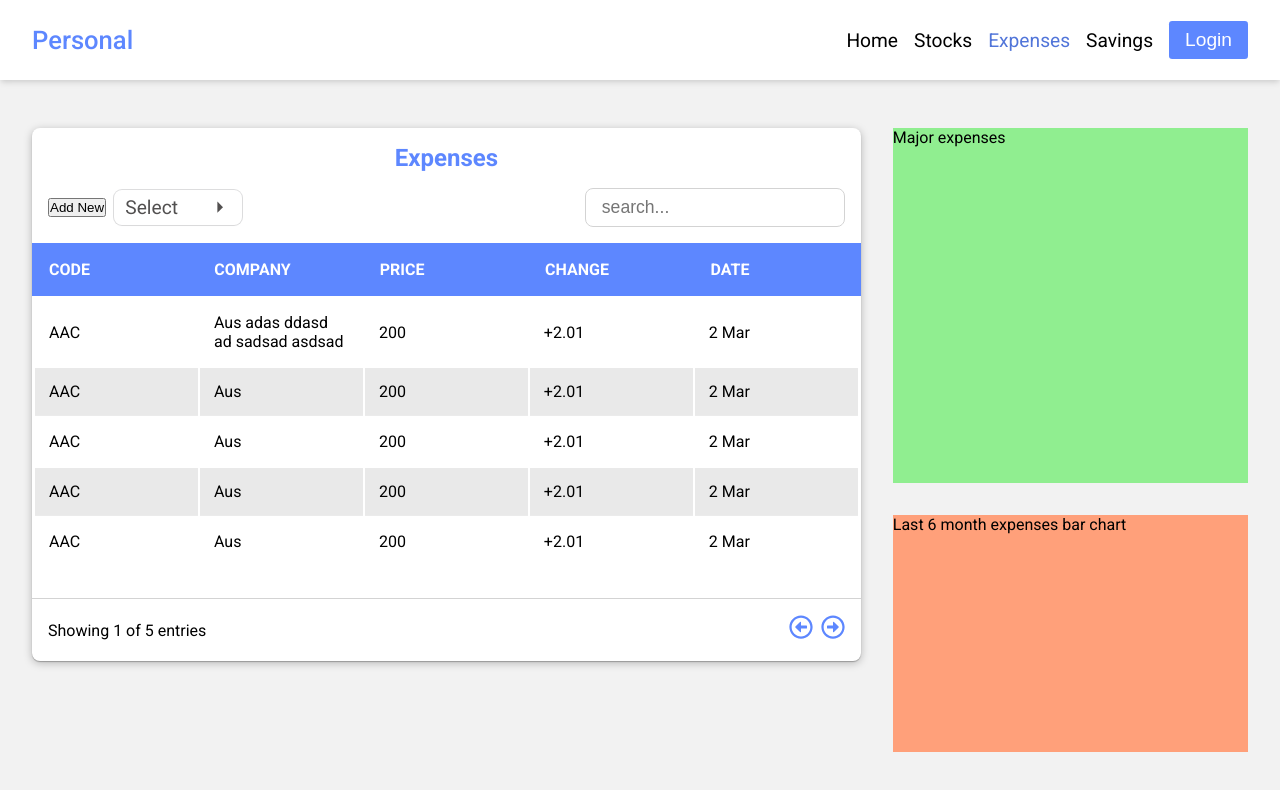
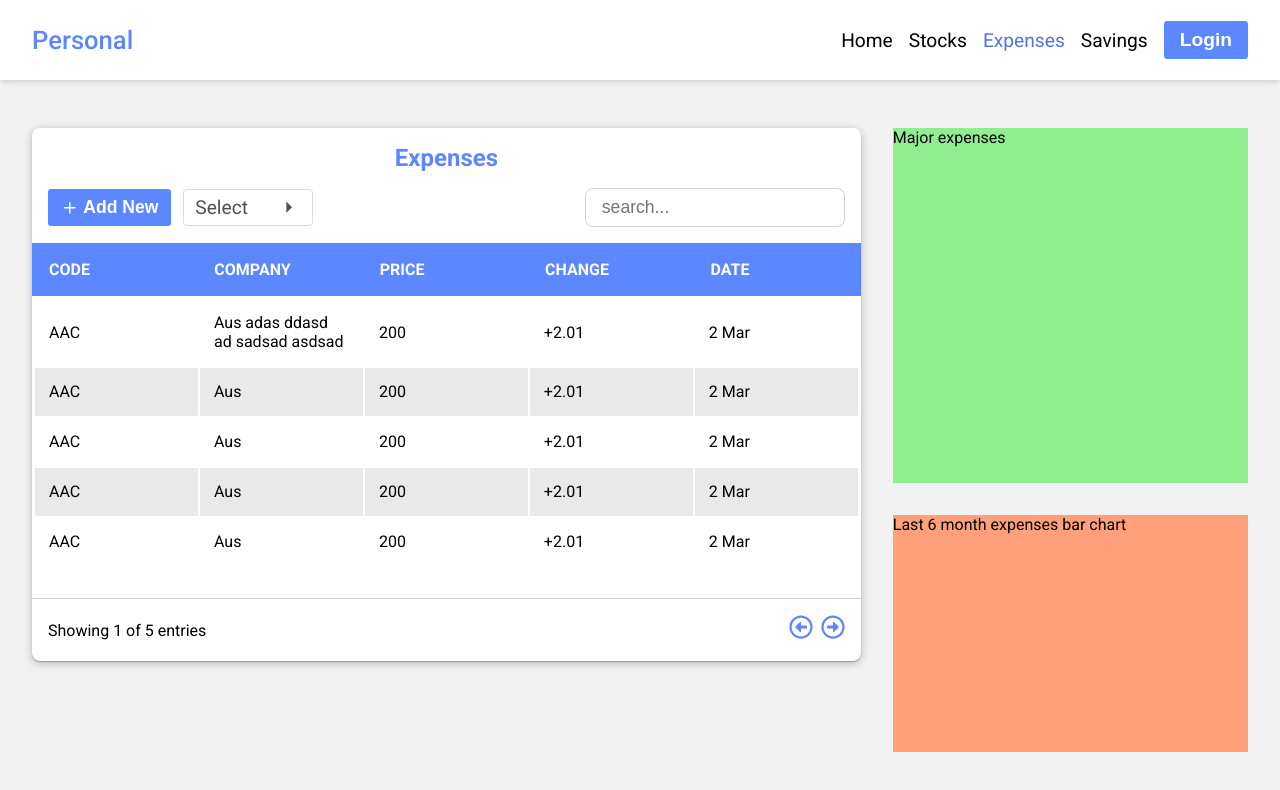
Before and after one commit to gamitej/Personal-Investment, a React (Vite) app in the folder client/: page /expenses in a window 1280 px wide. Shown: the top 790 px of the page. Built offline with nearby package versions, Linux system fonts and the light colour scheme.

Commit message:
NEW : additional comp in table comp and button comp build

```diff
--- /dev/null
+++ b/client/src/components/button/AddButton/AddButton.scss
@@ -0,0 +1,18 @@
+button {
+  cursor: pointer;
+  border: none;
+  font-size: 1.1rem;
+  color: #ffffff;
+  font-weight: 600;
+  border-radius: 0.2rem;
+  padding: 0.5rem 0.8rem;
+  display: flex;
+  justify-content: center;
+  align-items: center;
+  gap: 0.3rem;
+  background-color: #5d87ff;
+
+  &:hover {
+    background-color: #3365ee;
+  }
+}
--- /dev/null
+++ b/client/src/components/button/AddButton/index.tsx
@@ -0,0 +1,20 @@
+import { MouseEvent } from "react";
+import "./AddButton.scss";
+import { LuPlus } from "react-icons/lu";
+
+interface AddButtonProps {
+  label?: string;
+  handleClick: (
+    e: MouseEvent<HTMLButtonElement, globalThis.MouseEvent>
+  ) => void;
+}
+
+const AddButton = ({ handleClick, label = "Add New" }: AddButtonProps) => {
+  return (
+    <button onClick={handleClick}>
+      <LuPlus /> {label}
+    </button>
+  );
+};
+
+export default AddButton;
--- a/client/src/components/dropdown/Dropdown.scss
+++ b/client/src/components/dropdown/Dropdown.scss
@@ -2,7 +2,7 @@
   cursor: pointer;
   user-select: none;
   position: relative;
-  border-radius: 0.5em;
+  border-radius: 0.2rem;
   box-shadow: rgba(0, 0, 0, 0.02) 0px 1px 3px 0px,
     rgba(27, 31, 35, 0.15) 0px 0px 0px 1px;
 
@@ -32,7 +32,7 @@
     left: 0;
     background-color: #ffffff;
     overflow: hidden;
-    border-radius: 0.5rem;
+    border-radius: 0.2rem;
 
     z-index: 9;
     box-shadow: rgba(0, 0, 0, 0.02) 0px 1px 3px 0px,
@@ -44,7 +44,7 @@
 
     .option {
       color: rgb(82, 80, 80);
-      padding: 0.3rem 0.8rem;
+      padding: 0.5rem 0.8rem;
       &:hover {
         background-color: rgb(238, 238, 238);
       }
--- a/client/src/components/table/Table.scss
+++ b/client/src/components/table/Table.scss
@@ -26,7 +26,7 @@
       display: flex;
       justify-content: center;
       align-items: center;
-      gap: 0.5rem;
+      gap: 0.8rem;
     }
 
     .toolbar-right {
--- a/client/src/components/table/Table.tsx
+++ b/client/src/components/table/Table.tsx
@@ -5,7 +5,7 @@ import {
   FaRegArrowAltCircleLeft,
   FaRegArrowAltCircleRight,
 } from "react-icons/fa";
-import Dropdown from "../dropdown/Dropdown";
+// components
 
 interface TableProps {
   title: string;
@@ -13,6 +13,7 @@ interface TableProps {
   showEntriesPerPage?: number;
   rows: { [key: string]: string }[];
   cols: { label: string; value: string }[];
+  additionalLeftSideToolbarComp?: React.ReactNode;
 }
 
 const Table = ({
@@ -21,6 +22,7 @@ const Table = ({
   rows = [],
   tableHeight = "300px",
   showEntriesPerPage = 5,
+  additionalLeftSideToolbarComp,
 }: TableProps) => {
   const totalItems = rows.length;
   const totalPage = Math.ceil(totalItems / showEntriesPerPage);
@@ -58,10 +60,7 @@ const Table = ({
       <h3 className="title">{title}</h3>
       {/* table toolbar*/}
       <div className="table-toolbar">
-        <div className="toolbar-left">
-          <button>Add New</button>
-          <Dropdown onChange={() => {}} options={[]} selectedValue={null} />
-        </div>
+        <div className="toolbar-left">{additionalLeftSideToolbarComp}</div>
         <div className="toolbar-right">
           <div></div>
           <div>
--- a/client/src/pages/Expenses/Expenses.scss
+++ b/client/src/pages/Expenses/Expenses.scss
@@ -16,7 +16,13 @@
     .expense-table {
       width: 70%;
       height: calc(100vh - 11rem);
-      //   background-color: lightcoral;
+
+      .additional-comp {
+        display: flex;
+        justify-content: center;
+        align-items: center;
+        gap: 0.8rem;
+      }
     }
 
     .right {
--- a/client/src/pages/Expenses/index.tsx
+++ b/client/src/pages/Expenses/index.tsx
@@ -1,5 +1,7 @@
+import Dropdown from "@/components/dropdown/Dropdown";
 import "./Expenses.scss";
 import Table from "@/components/table/Table";
+import AddButton from "@/components/button/AddButton";
 
 const cols = [
   { label: "Code", value: "code" },
@@ -194,6 +196,16 @@ const Expenses = () => {
               tableHeight="300px"
               cols={cols}
               rows={rows}
+              additionalLeftSideToolbarComp={
+                <div className="additional-comp">
+                  <AddButton handleClick={() => {}} />
+                  <Dropdown
+                    onChange={() => {}}
+                    options={[]}
+                    selectedValue={null}
+                  />
+                </div>
+              }
             />
           </div>
         </div>
```
